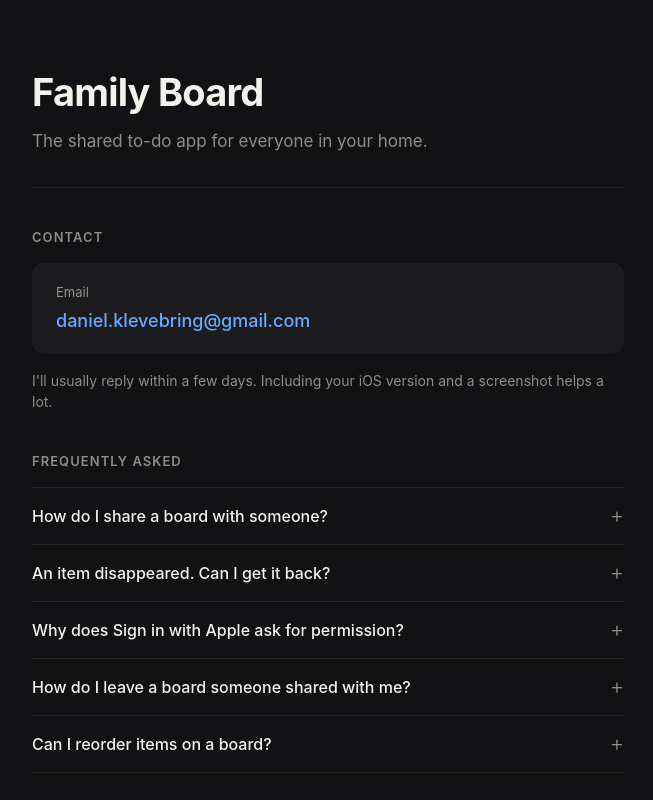
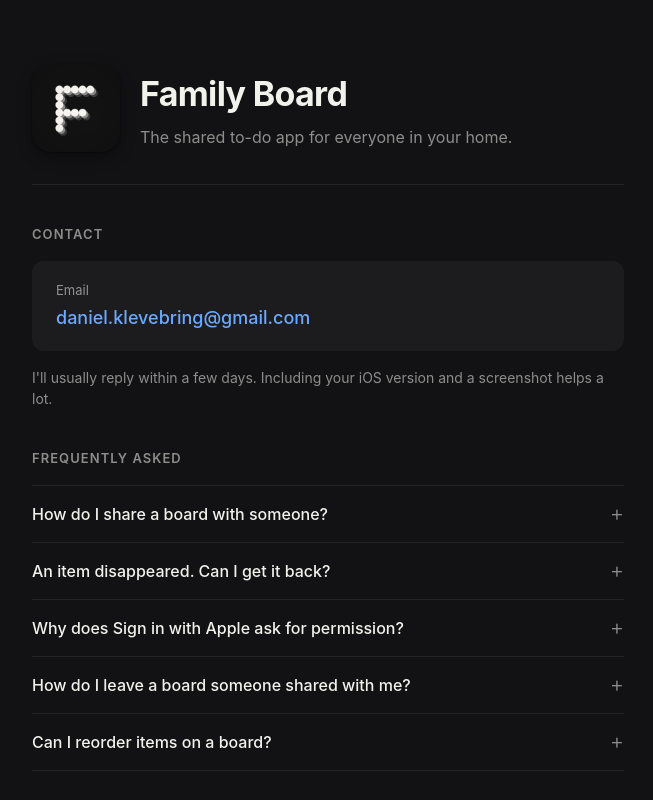
Before and after one commit to dakl/familyboard-support, a plain HTML site: page index.html in a window 1280 px wide. Shown: the top 800 px of the page, without its empty margins (312-965 px from the left). Drawn offline with Linux system fonts and the light colour scheme.

Commit message:
feat: add app icon to header + favicon

```diff
--- a/index.html
+++ b/index.html
@@ -5,6 +5,8 @@
 	<title>Family Board — Support</title>
 	<meta name="viewport" content="width=device-width, initial-scale=1">
 	<meta name="description" content="Support for Family Board, the shared to-do app for families.">
+	<link rel="icon" type="image/png" href="icon.png">
+	<link rel="apple-touch-icon" href="icon.png">
 	<style>
 		:root {
 			color-scheme: dark;
@@ -33,16 +35,32 @@
 			border-bottom: 1px solid var(--separator);
 			padding-bottom: 32px;
 			margin-bottom: 40px;
+			display: flex;
+			align-items: center;
+			gap: 20px;
 		}
+		header .icon {
+			width: 88px;
+			height: 88px;
+			border-radius: 22.4%; /* iOS continuous-corner squircle ratio */
+			flex-shrink: 0;
+			box-shadow: 0 1px 2px rgba(0,0,0,0.4), 0 6px 16px rgba(0,0,0,0.3);
+		}
+		header .text { flex: 1; min-width: 0; }
 		h1 {
-			font-size: 38px;
+			font-size: 34px;
 			font-weight: 700;
 			letter-spacing: -0.02em;
-			margin-bottom: 8px;
+			margin-bottom: 6px;
 		}
 		header p {
 			color: var(--subtle);
-			font-size: 17px;
+			font-size: 16px;
+		}
+		@media (max-width: 480px) {
+			header { gap: 16px; }
+			header .icon { width: 72px; height: 72px; }
+			h1 { font-size: 28px; }
 		}
 		section {
 			margin-top: 40px;
@@ -126,8 +144,11 @@
 <body>
 	<main>
 		<header>
-			<h1>Family Board</h1>
-			<p>The shared to-do app for everyone in your home.</p>
+			<img class="icon" src="icon.png" alt="Family Board app icon" width="88" height="88">
+			<div class="text">
+				<h1>Family Board</h1>
+				<p>The shared to-do app for everyone in your home.</p>
+			</div>
 		</header>
 
 		<section>
```
Also changed, not shown: icon.png (added).
